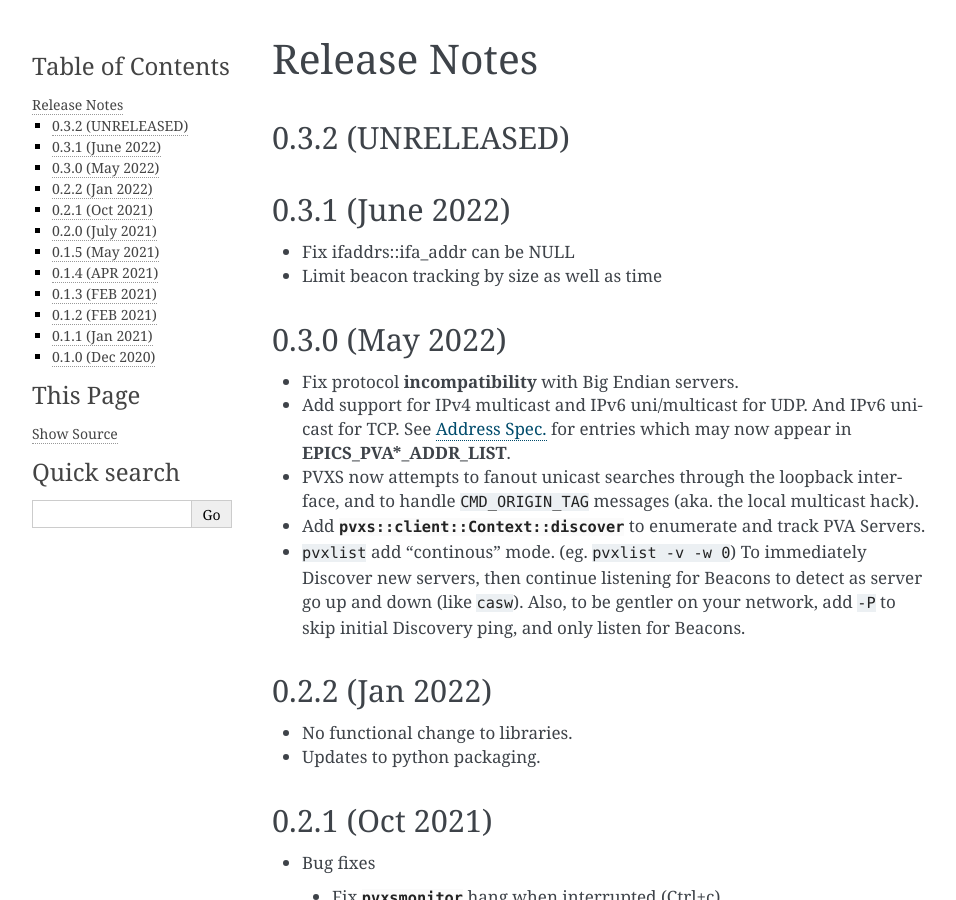
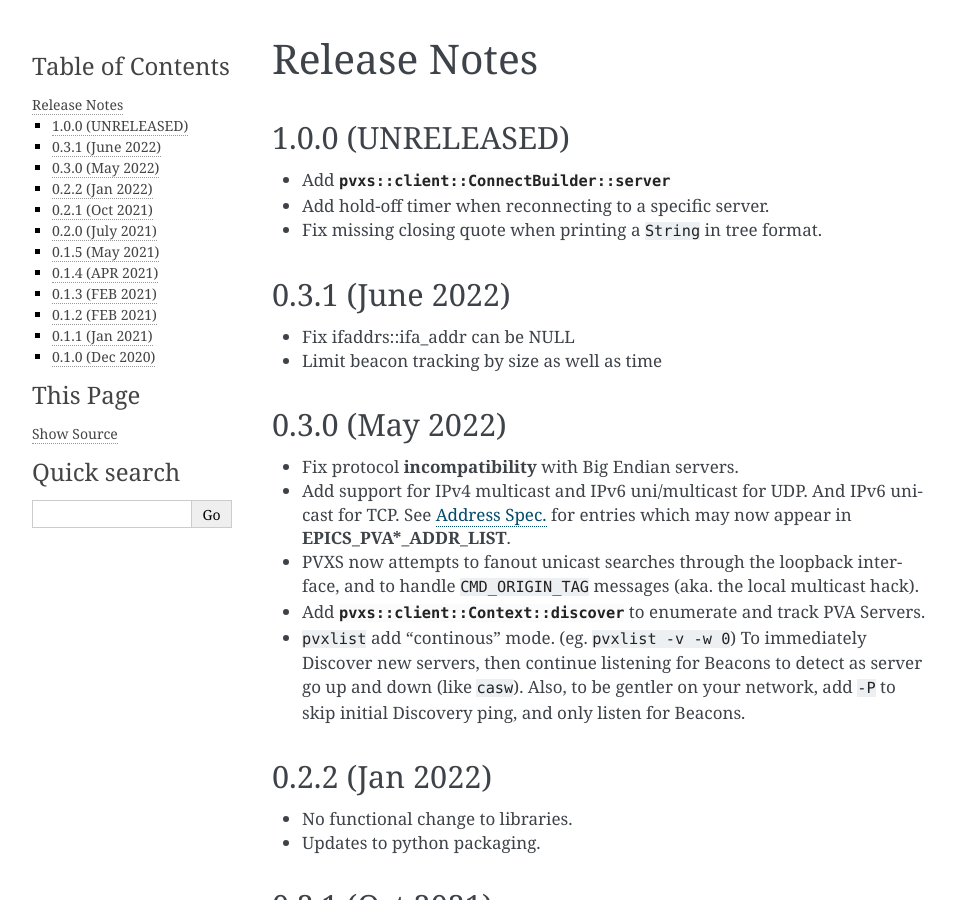
Before and after one commit to epics-base/pvxs, a Sphinx documentation site: the page built from documentation/releasenotes.rst, in a window 1280 px wide and 900 px high. Shown: the whole window, without its empty margins (148-1104 px from the left). Built offline with Sphinx 7.4.7, drawn with Linux system fonts in a browser that asks for light colours; pages that are not in the unit, such as notebooks, are missing from menus.

Commit message:
prepare for 1.0.0

```diff
--- a/documentation/releasenotes.rst
+++ b/documentation/releasenotes.rst
@@ -3,8 +3,12 @@
 Release Notes
 =============
 
-0.3.2 (UNRELEASED)
+1.0.0 (UNRELEASED)
 ------------------
+
+* Add `pvxs::client::ConnectBuilder::server`
+* Add hold-off timer when reconnecting to a specific server.
+* Fix missing closing quote when printing a ``String`` in tree format.
 
 0.3.1 (June 2022)
 -----------------
```
Also changed, not shown: 1 other file.
